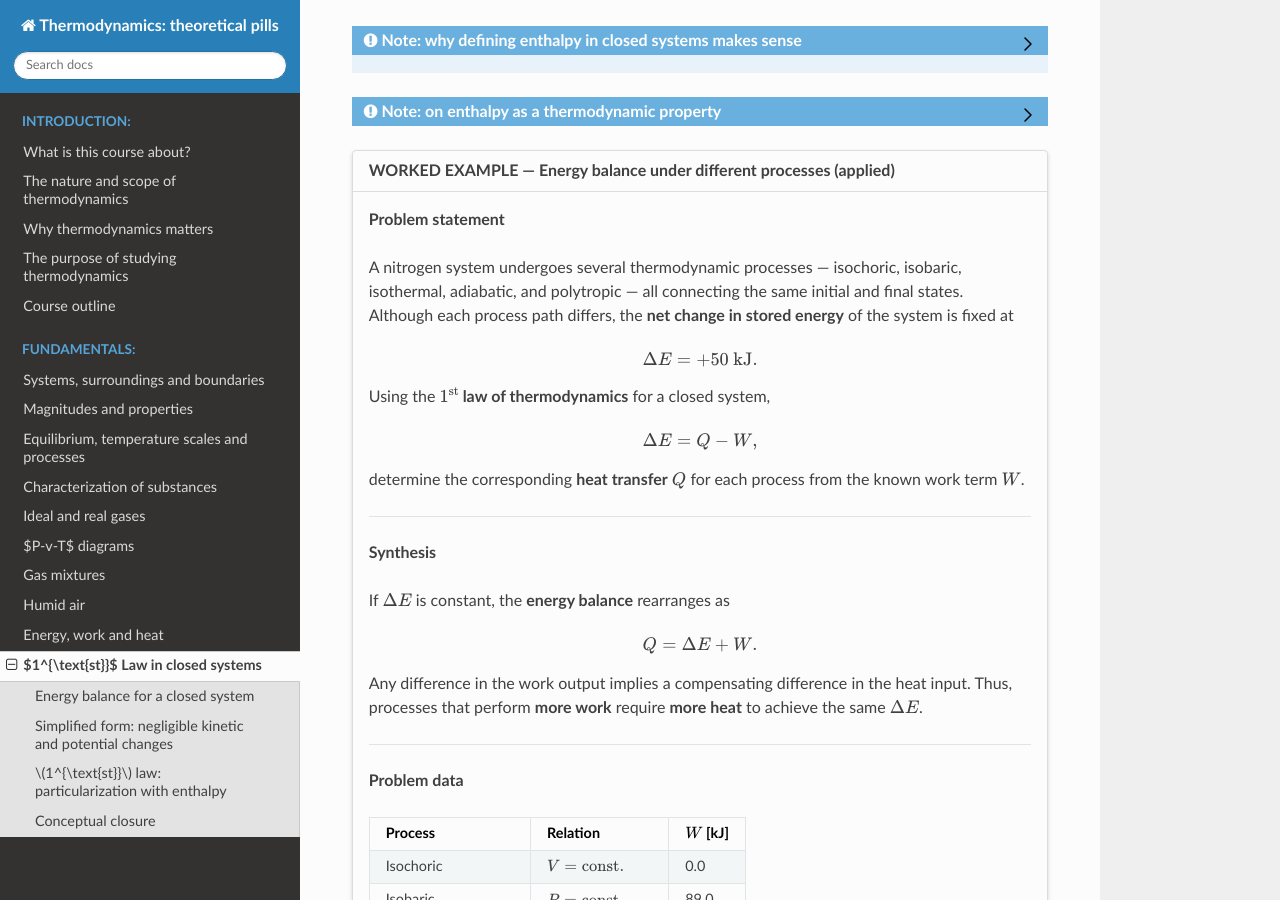
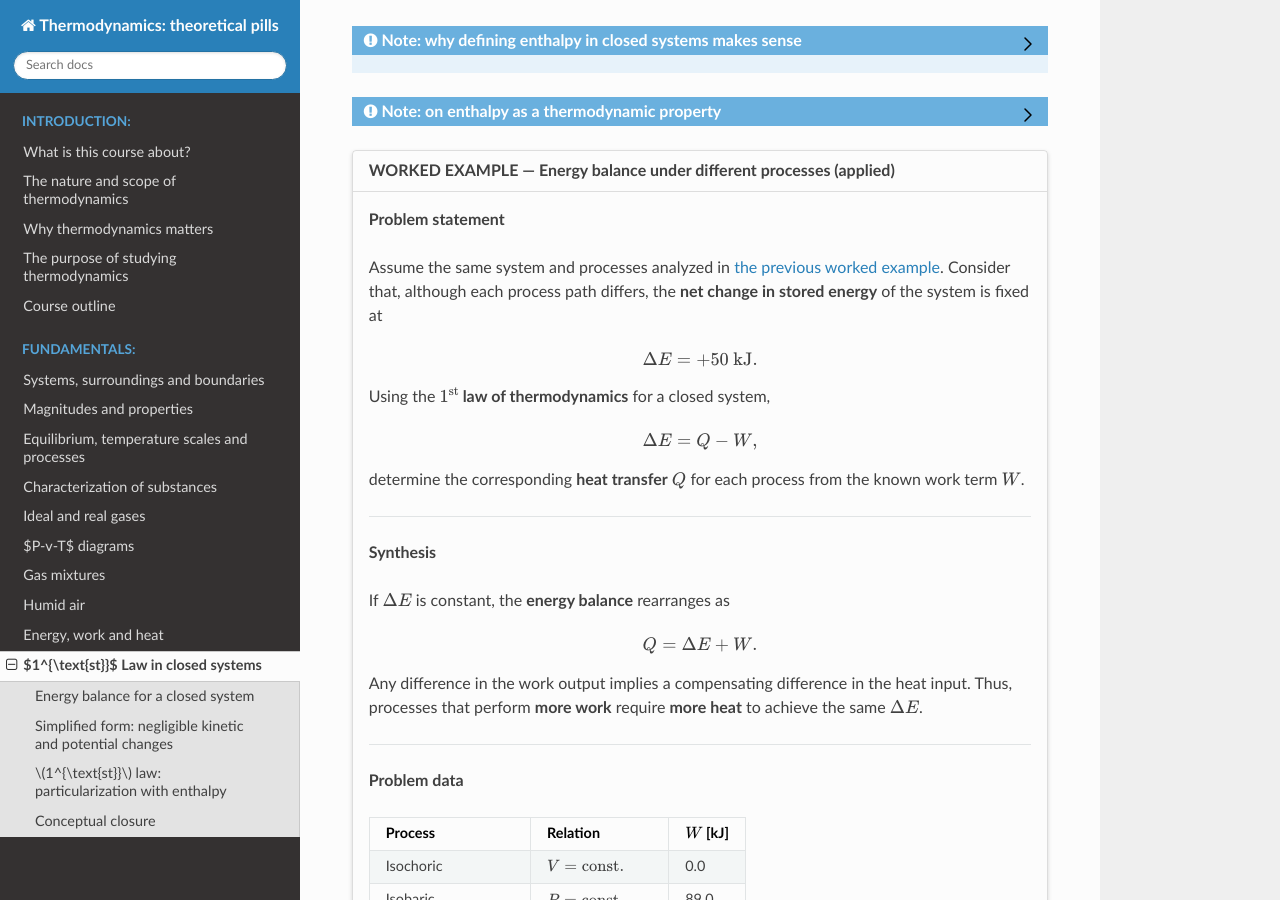
Before and after one commit to azarketa/Thermodynamics-theoretical-pills, a Sphinx documentation site: the page built from source/10_1st_law_in_closed_systems.md, in a window 1280 px wide and 900 px high, scrolled down 2091 px. Built offline with Sphinx 7.4.7 and the Read the Docs theme 3.1.0, drawn with Linux system fonts in a browser that asks for light colours.

Commit message:
Files updated

```diff
--- a/source/10_1st_law_in_closed_systems.md
+++ b/source/10_1st_law_in_closed_systems.md
@@ -150,8 +150,7 @@ This property-based nature of $H$ is what allows enthalpy, like internal energy,
 
 **Problem statement**
 
-A nitrogen system undergoes several thermodynamic processes — isochoric, isobaric, isothermal, adiabatic, and polytropic — all connecting the same initial and final states.
-Although each process path differs, the **net change in stored energy** of the system is fixed at
+Assume the same system and processes analyzed in {ref}`the previous worked example <card_worked_example_boundary_work>`. Consider that, although each process path differs, the **net change in stored energy** of the system is fixed at
 
 $$
 \Delta E = +50\ \text{kJ}.
```
